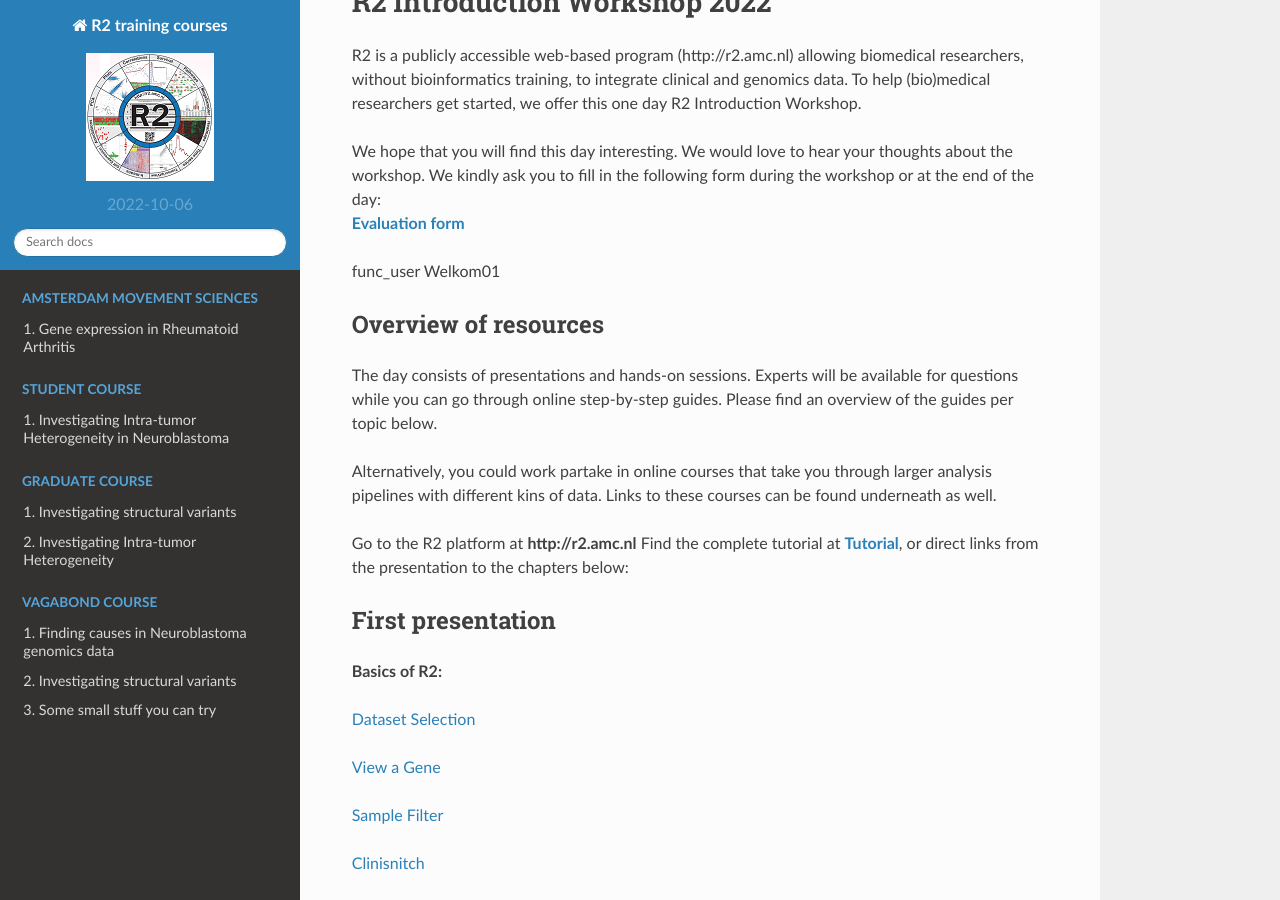
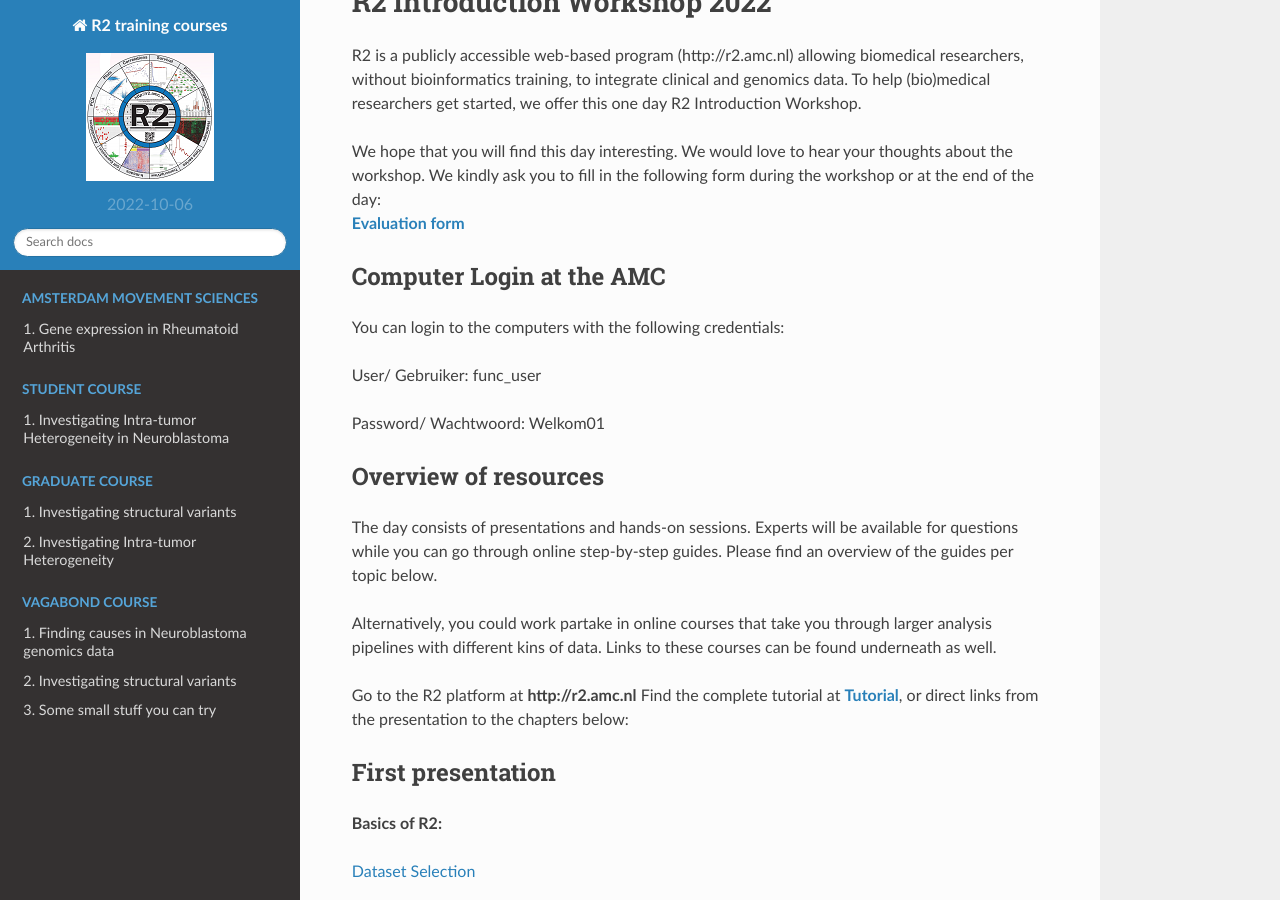
Before and after one commit to antronerds/r2-training-courses, a Sphinx documentation site: the page built from docs/R2IntroductionWorkshop.md, in a window 1280 px wide and 900 px high, scrolled down 542 px. Built offline with Sphinx 7.4.7 and the Read the Docs theme 2.0.0, drawn with Linux system fonts in a browser that asks for light colours; pages that are not in the unit, such as notebooks, are missing from menus.

```diff
--- a/docs/R2IntroductionWorkshop.md
+++ b/docs/R2IntroductionWorkshop.md
@@ -9,7 +9,15 @@
 We hope that you will find this day interesting. We would love to hear your thoughts about the workshop. We kindly ask you to fill in the following form during the workshop or at the end of the day:
  [**Evaluation form**](https://forms.gle/M5E5Jzbms8zDATKz6 )
 
-func_user Welkom01
+Computer Login at the AMC
+---
+You can login to the computers with the following credentials:
+
+User/ Gebruiker: func_user
+
+Password/ Wachtwoord: Welkom01
+
+
 
 
 Overview of resources
@@ -140,6 +148,7 @@
 ---
 
 **Integrative Analysis**
+
 [ChIP-seq data](https://r2-tutorials.readthedocs.io/en/latest/Integrative_analysis_ChIP-Seq_data.html)
 
 [Across Platforms](https://r2-tutorials.readthedocs.io/en/latest/Integrative_analysis_expression_methylation.html)
```
